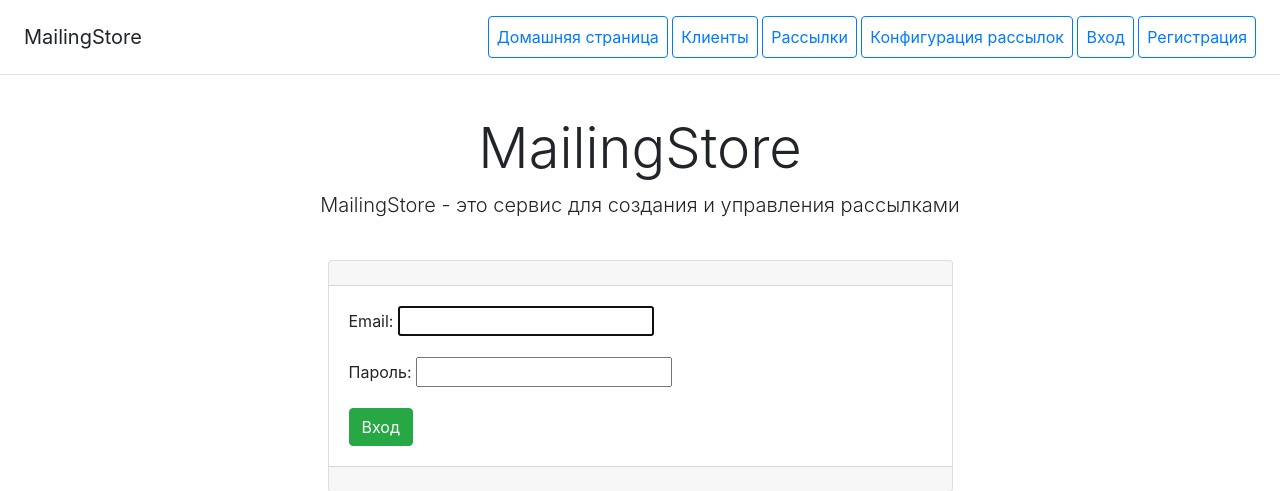
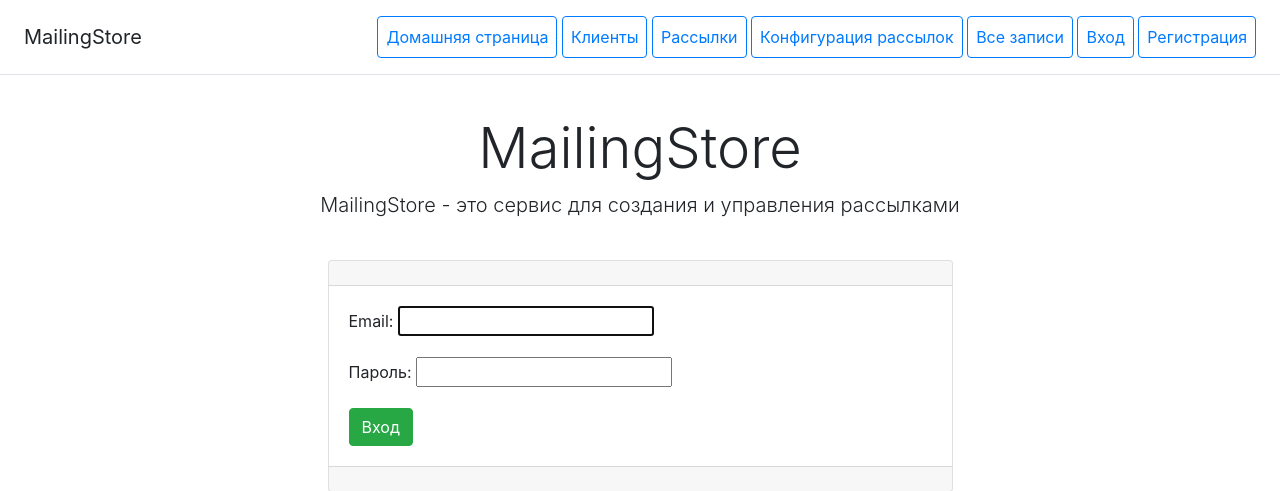
Before and after one commit to DSulzhits/06_course_work, a Django app: page /users/?next=/client/create/ in a window 1280 px wide. Shown: the top 491 px of the page. Run offline with Django 4.2, Linux system fonts and the light colour scheme; parts of the project's set-up code (start-up, migrations or seed data) failed here and were passed over; some libraries are stand-ins or nearby versions.

Commit message:
add new button leading to records_list

```diff
--- a/mailing_list/templates/mailing_list/includes/inc_catalog_head.html
+++ b/mailing_list/templates/mailing_list/includes/inc_catalog_head.html
@@ -4,7 +4,7 @@
     <a class="p-2 btn btn-outline-primary" href="{% url 'mailing_list:client_list' %}">Клиенты</a>
     <a class="p-2 btn btn-outline-primary" href="{% url 'mailing_list:message_list' %}">Рассылки</a>
     <a class="p-2 btn btn-outline-primary" href="{% url 'mailing_list:mailing_lists_list' %}">Конфигурация рассылок</a>
-{#    <a class="p-2 btn btn-outline-primary" href="/contacts/">Контакты</a>#}
+    <a class="p-2 btn btn-outline-primary" href="{% url 'vlog:records' %}">Все записи</a>
     {% if user.is_authenticated %}
         <a href="{% url 'users:profile' %}" class="p-2 btn btn-outline-primary">Профиль</a>
         <a href="{% url 'users:logout' %}" class="p-2 btn btn-outline-primary">Выход</a>
```
